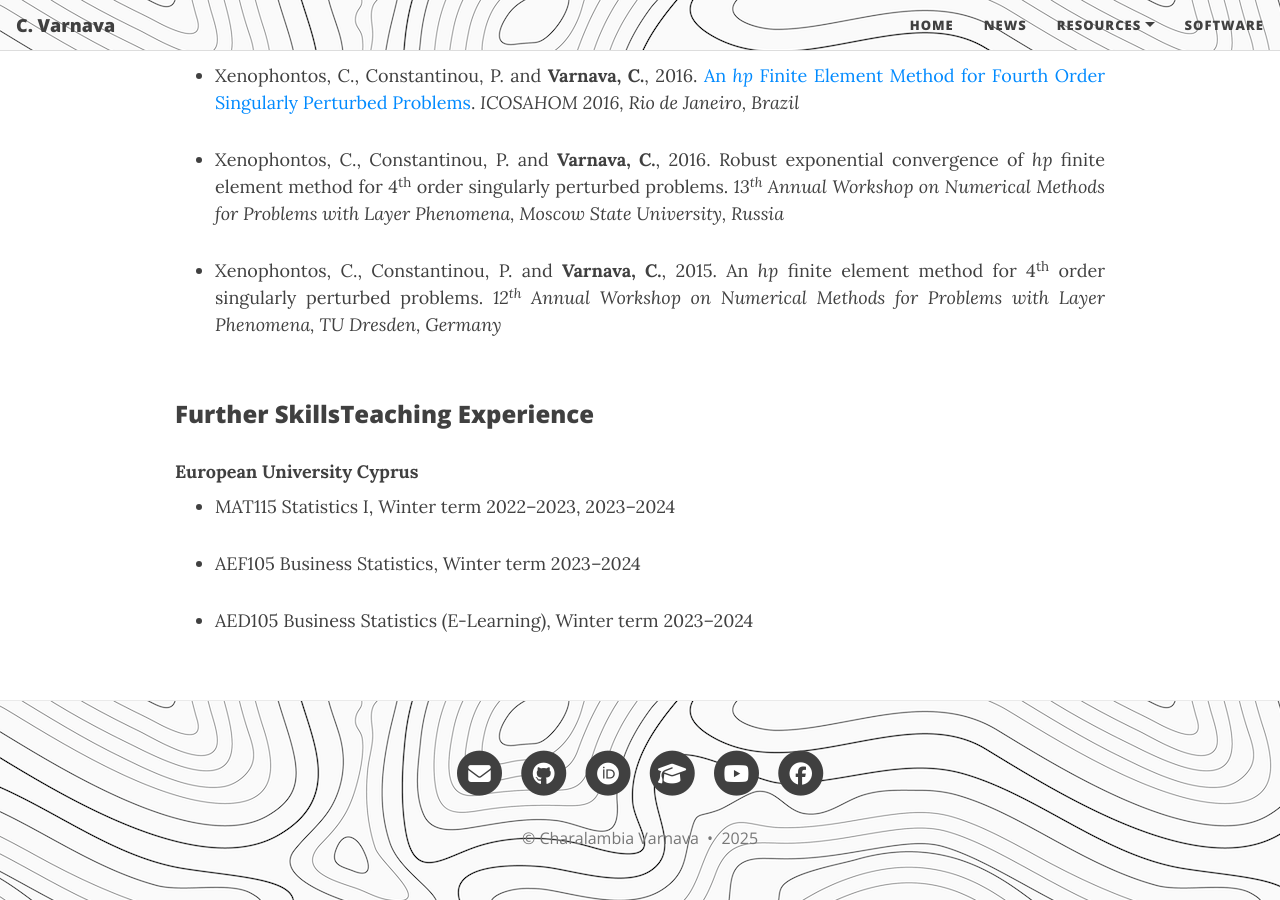
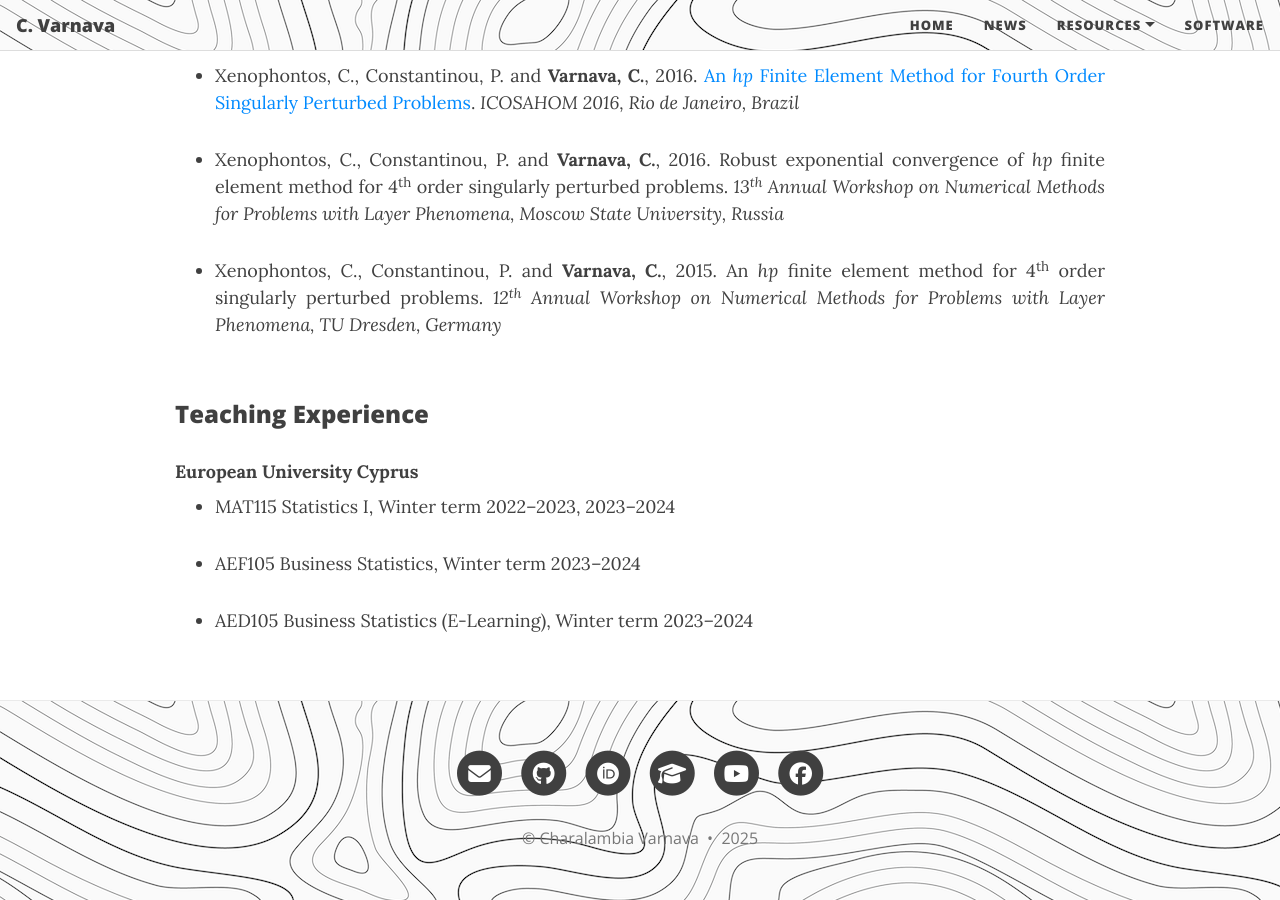
Before and after one commit to ch-var/ch-var.github.io, a Jekyll site: the page built from cv.html, in a window 1280 px wide and 900 px high, scrolled down 5485 px. Built offline with Jekyll 4.4.1, drawn with Linux system fonts in a browser that asks for light colours; formulas are drawn with MathJax 3.

Commit message:
Update cv.html

```diff
--- a/cv.html
+++ b/cv.html
@@ -155,7 +155,7 @@
 <li class="responsive-margin">Xenophontos, C., Constantinou, P. and <b>Varnava, C.</b>, 2015. An <i>hp</i> finite element method for 4<sup>th</sup> order singularly perturbed problems. <i>12<sup>th</sup> Annual Workshop on Numerical Methods for Problems with Layer Phenomena, TU Dresden, Germany</i></li>
 </ul>
 <br>
-<p style="font-family: var(--header-font); font-weight: 800; line-height: 1.1; font-size: 1.5rem; margin-top: 1.25rem;">Further SkillsTeaching Experience</p>
+<p style="font-family: var(--header-font); font-weight: 800; line-height: 1.1; font-size: 1.5rem; margin-top: 1.25rem;">Teaching Experience</p>
 <p align='justify' style="margin-bottom: 8px;"><b>European University Cyprus</b>
 <ul>
 <li class="responsive-margin">MAT115 Statistics I, Winter term 2022–2023, 2023–2024</li>
```
